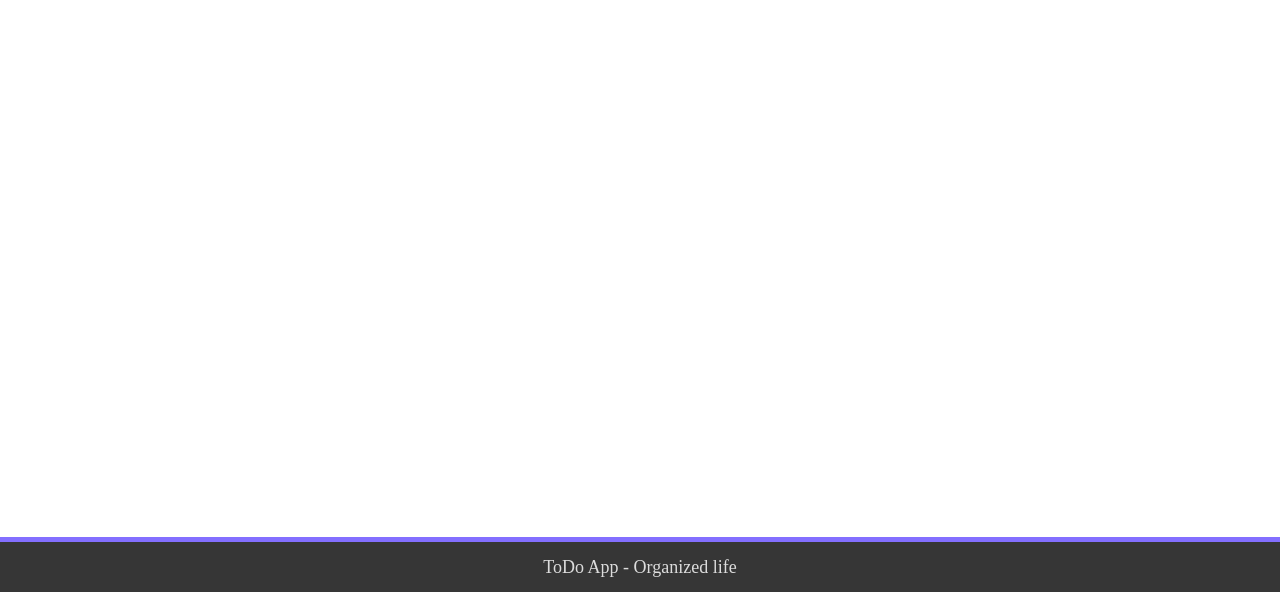
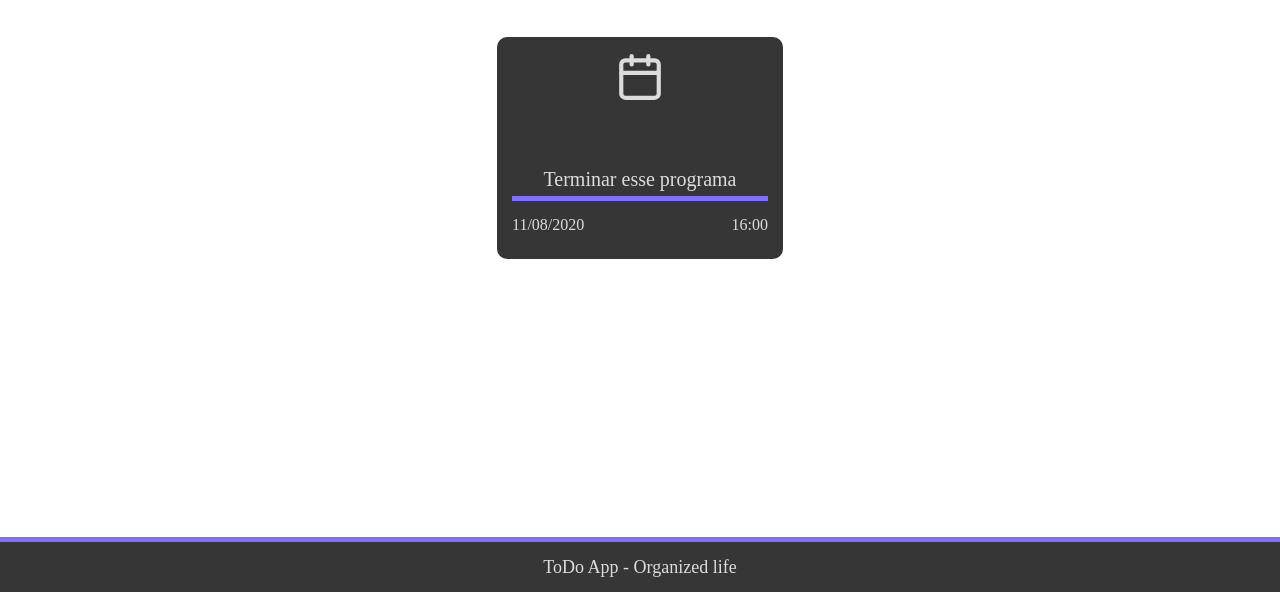
Before and after one commit to cap-fdoliveira/Todo-App, a React app in the folder web/: page / in a window 1280 px wide. Shown: the part 208-800 px from the top of the page. Built offline with nearby package versions, Linux system fonts and the light colour scheme.

Commit message:
Task card - style

```diff
--- a/web/src/components/Task/index.js
+++ b/web/src/components/Task/index.js
@@ -1,10 +1,20 @@
 import React from 'react';
-import { Container } from './styles'
+import { Container, TaskCard, Description, Title, TaskDate, Hour } from './styles';
+import { FiCalendar } from 'react-icons/fi';
 
 function Task() {
     return (
         <Container>
-
+            <TaskCard>
+                <Description>
+                    <FiCalendar size={50} color="#dcdcdc"/>
+                    <Title>Terminar esse programa</Title>
+                </Description>
+                <TaskDate>
+                    11/08/2020
+                    <Hour>16:00</Hour>
+                </TaskDate>
+            </TaskCard>
         </Container>
     );
 }
--- a/web/src/components/Task/styles.js
+++ b/web/src/components/Task/styles.js
@@ -2,5 +2,50 @@ import styled from 'styled-components';
 
 export const Container = styled.div`
     width: 100%;
-    height: 55em;
+    height: auto;
+    margin-top: 40px;
+    display: flex;
+    justify-content: space-between;
 `;
+
+export const TaskCard = styled.div`
+    width: 20%;
+    height: 12em;
+    padding: 15px;
+    margin: auto;
+    border-radius: 10px;
+    background: #363636;
+`;
+
+export const Description = styled.div`
+    width: 100%;
+    height: 9em;
+    border-radius:10px;
+    align-items: center;
+    display: flex;
+    flex-direction: column;
+    justify-content: space-between;
+    cursor: pointer;
+`;
+
+export const Title = styled.div`
+    margin-bottom: 5px;
+    color: #dcdcdc;
+    font-size: 20px;
+`;
+
+export const TaskDate = styled.div`
+    width: 100%;
+    height: 3em;
+    display: flex;
+    align-items: center;
+    justify-content: space-between;
+    color: #dcdcdc;
+    font-size: 16px;
+    border-top: 5px solid #836FFF;
+`;
+
+export const Hour = styled.div`
+    color: #dcdcdc;
+    font-size: 16px;
+`;
--- a/web/src/views/Home/index.js
+++ b/web/src/views/Home/index.js
@@ -2,20 +2,22 @@ import React, { useState } from 'react';
 import { Container, FilterArea } from './styles';
 import Header from '../../components/Header';
 import Filter from '../../components/Filter';
+import Task from '../../components/Task';
 import Footer from '../../components/Footer';
 
 function Home() {
-  const [ filter, setFilter ] = useState();
+  const [filter, setFilter] = useState();
   return (
     <Container>
       <Header />
       <FilterArea>
-        <Filter title="All" actived={filter === 'all'} onClick={() => setFilter("all")}/>
-        <Filter title="Today" actived={filter === 'today'} onClick={() => setFilter("today")}/>
-        <Filter title="Week" actived={filter === 'week'} onClick={() => setFilter("week")}/>
-        <Filter title="Month" actived={filter === 'month'} onClick={() => setFilter("month")}/>
-        <Filter title="Year" actived={filter === 'year'} onClick={() => setFilter("year")}/>
+        <Filter title="All" actived={filter === 'all'} onClick={() => setFilter("all")} />
+        <Filter title="Today" actived={filter === 'today'} onClick={() => setFilter("today")} />
+        <Filter title="Week" actived={filter === 'week'} onClick={() => setFilter("week")} />
+        <Filter title="Month" actived={filter === 'month'} onClick={() => setFilter("month")} />
+        <Filter title="Year" actived={filter === 'year'} onClick={() => setFilter("year")} />
       </FilterArea>
+      <Task />
       <Footer />
     </Container>
   );
```
Also changed, not shown: web/public/index.html (+1 -1 lines).
